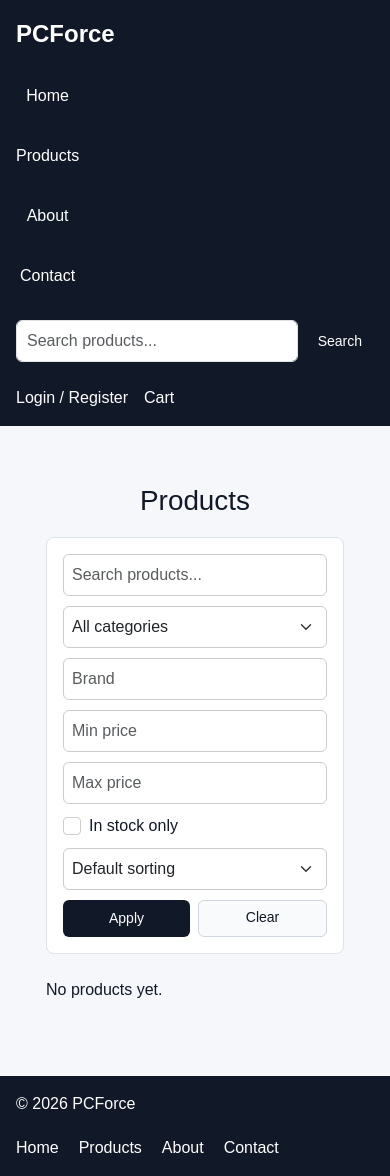
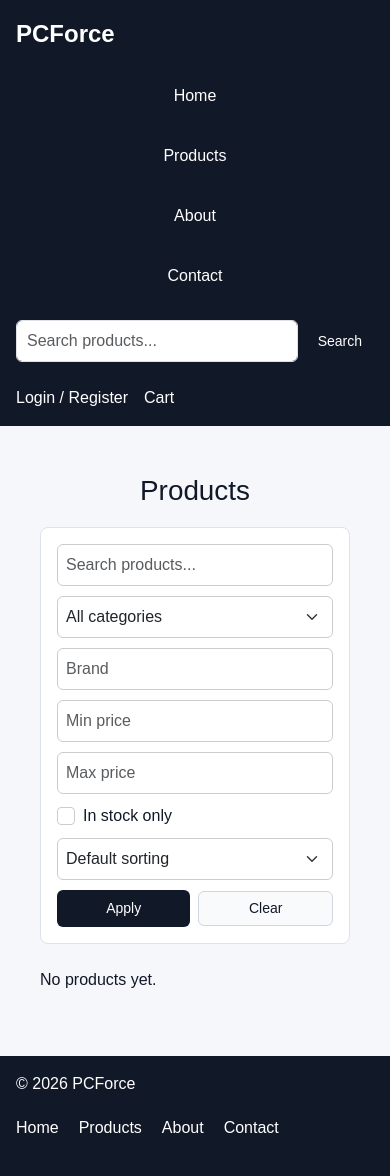
Before and after one commit to Jim-se/PCForce, a Django app: page /products/ in a window 390 px wide. After the commit the page ends 1133 px from the top, so only its background shows below. Run offline with Django 5.2, Linux system fonts and the light colour scheme; data that the repository does not hold is empty.

Commit message:
mobile responsive UI added

```diff
--- a/store/static/store/css/style.css
+++ b/store/static/store/css/style.css
@@ -957,3 +998,79 @@ main > button {
     color: #111827;
     border: 1px solid #cfd6df;
 }
+
+/* Compact responsive fixes */
+.product-filters > .form-control,
+.product-filters > .form-select {
+    width: auto;
+    flex: 1 1 135px;
+}
+
+.product-filters > input[name="q"] {
+    flex-basis: 220px;
+}
+
+.stock-filter,
+.filter-actions {
+    display: flex;
+    align-items: center;
+    gap: 8px;
+    margin: 0;
+    white-space: nowrap;
+}
+
+.category-row,
+#ajax-add-category-form,
+.ajax-edit-category-form {
+    display: flex;
+    flex-wrap: wrap;
+    gap: 8px;
+    align-items: center;
+}
+
+.category-row .form-control,
+#ajax-add-category-form .form-control,
+.ajax-edit-category-form .form-control {
+    width: auto;
+    flex: 1 1 220px;
+}
+
+@media (max-width: 700px) {
+    main {
+        padding: 18px 10px;
+    }
+
+    .navbar,
+    .navbar-links,
+    .navbar-auth,
+    .navbar-search,
+    .product-filters,
+    .filter-actions {
+        width: 100%;
+    }
+
+    .navbar-search input,
+    .product-filters > .form-control,
+    .product-filters > .form-select,
+    .product-filters > input[name="q"],
+    .filter-actions .btn {
+        width: 100%;
+        flex: 1 1 100%;
+    }
+
+    .hero-section h1 {
+        font-size: 34px;
+    }
+
+    .cart-item img {
+        width: 100%;
+        height: 180px;
+    }
+
+    .product-detail-page,
+    .delete-product-page,
+    .review-page,
+    .product-form-page {
+        padding: 18px;
+    }
+}
--- a/store/static/store/js/profile.js
+++ b/store/static/store/js/profile.js
@@ -62,7 +62,7 @@ $('#ajax-add-category-form').on('submit', function (event) {
                 </div>
             `;
 
-            $('.category-panel').append(row);
+            $('.category-list').append(row);
             form.find('input[name="name"]').val('');
         },
         error: function (response) {
```
Also changed, not shown: other parts of store/static/store/css/style.css (+41 -0 lines), store/templates/profile.html (+6 -4 lines).
